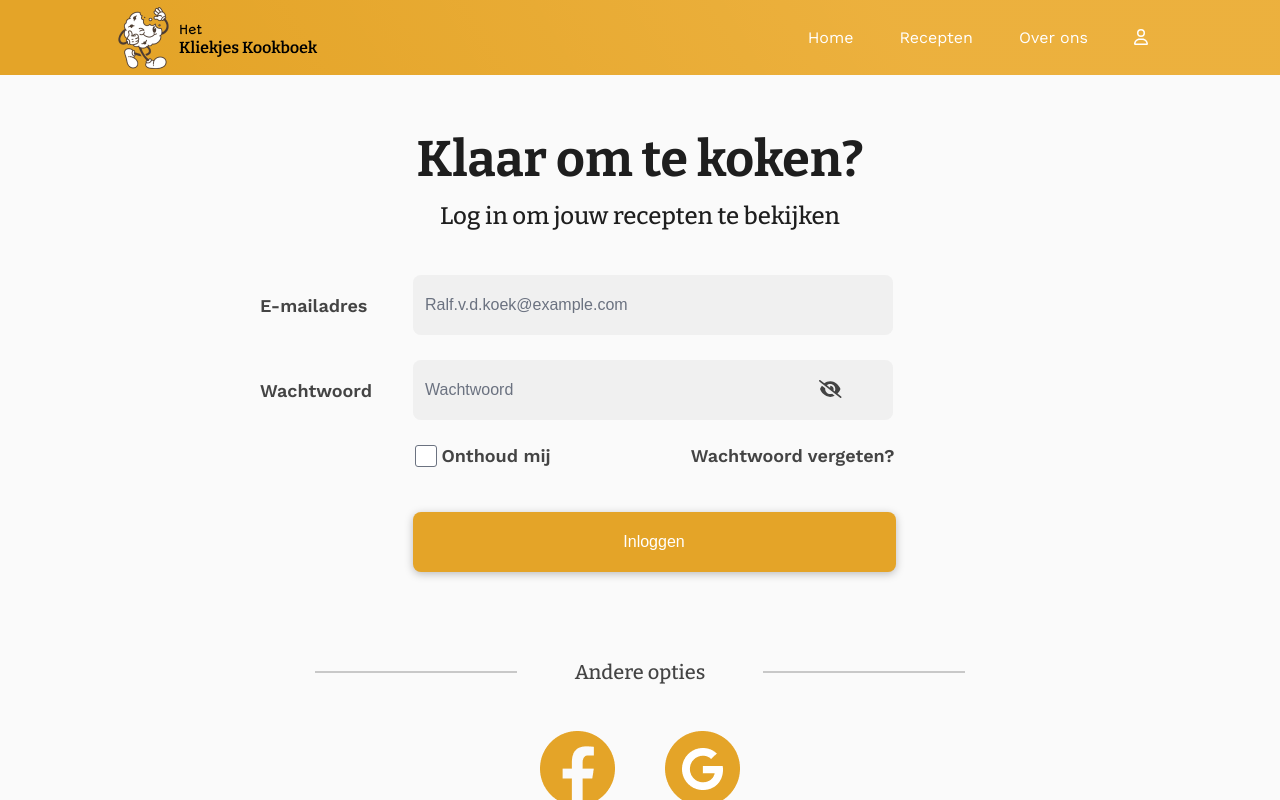
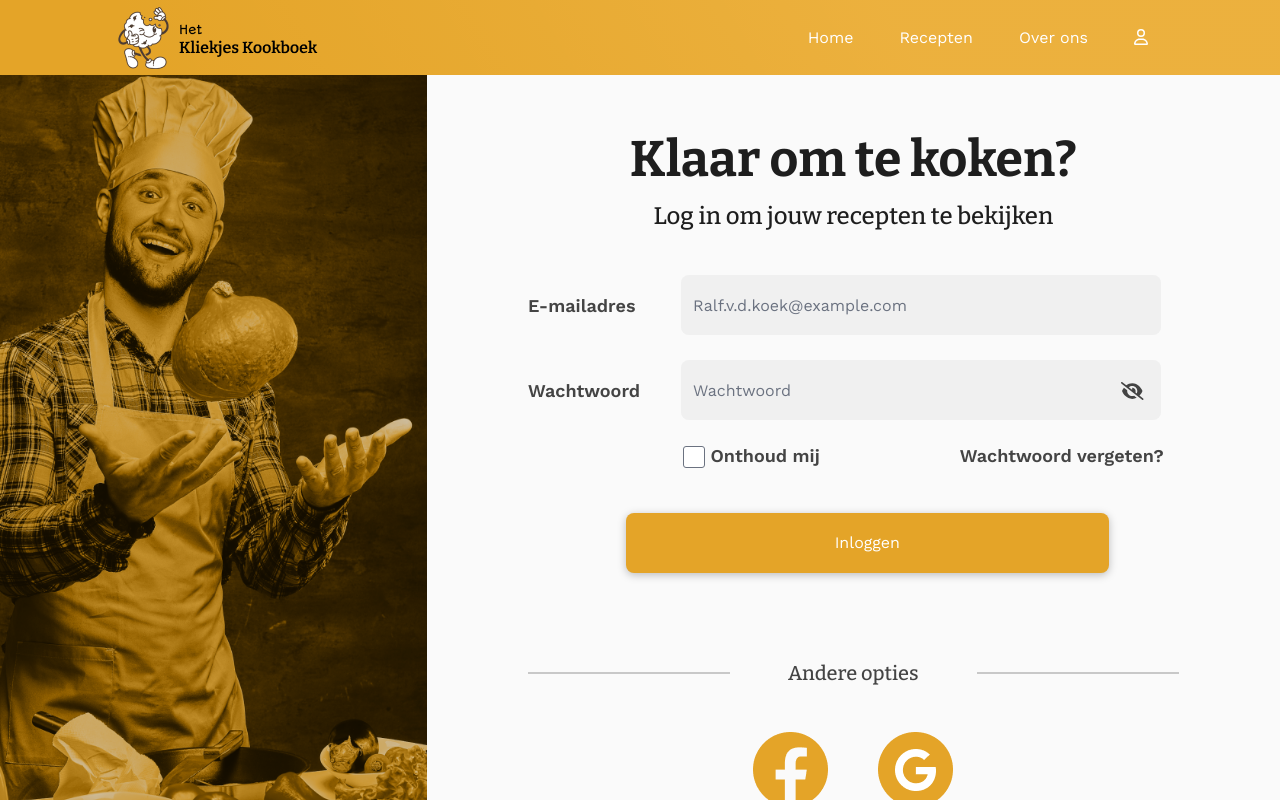
Before and after one commit to IvoDeiman/KliekjesKookboek, a Vue app: page /login in a window 1280 px wide. Shown: the top 800 px of the page. Built offline with nearby package versions, Linux system fonts and the light colour scheme.

Commit message:
log in page design done

```diff
--- a/src/views/PageNotFound.vue
+++ b/src/views/PageNotFound.vue
@@ -18,8 +18,12 @@ export default {
 
 .notFound {
   display: flex;
-  margin: 90px auto;
+  height: 100vh;
   justify-content: center;
   align-items: center;
 }
+
+.notFound img {
+  margin-top: 90px;
+}
 </style>
--- a/src/views/auth/Login.vue
+++ b/src/views/auth/Login.vue
@@ -18,6 +18,8 @@ export default {
 </script>
 
 <template>
+  <div class="login-content">
+    <img class="login-image" src="../../assets/login-image.png" alt="">
     <div class="login-container">
       <section class="login-section">
         <h1 class="login-title">Klaar om te koken?</h1>
@@ -63,9 +65,24 @@ export default {
         </div>
       </section>
     </div>
+  </div>
 </template>
 
 <style scoped>
+
+.login-image {
+  width: 560px;
+  height: 100%;
+}
+
+.login-content {
+  padding: 20px 0 0 0 ;
+  z-index: 1;
+  display: grid;
+  grid-template-columns: 1fr 2fr;
+  margin: auto;
+}
+
 .login-section {
   margin-top: 100px;
 }
@@ -85,8 +102,8 @@ export default {
 
 .visibility-icon {
   position: absolute;
-  left: 64%;
-  margin-top: 20px;
+  margin-top: 22px;
+  margin-left: 440px;
   font-size: 18px;
   color: #444444;
 }
@@ -128,10 +145,8 @@ export default {
 }
 
 .login-container {
-  max-width: 800px;
   margin: auto;
-  padding: 20px;
-  font-family: 'Work Sans, sans-serif', sans-serif;
+  font-family: Work Sans, sans-serif;
 }
 
 .login-title {
```
Lines whose indentation alone changed are shown as unchanged.
